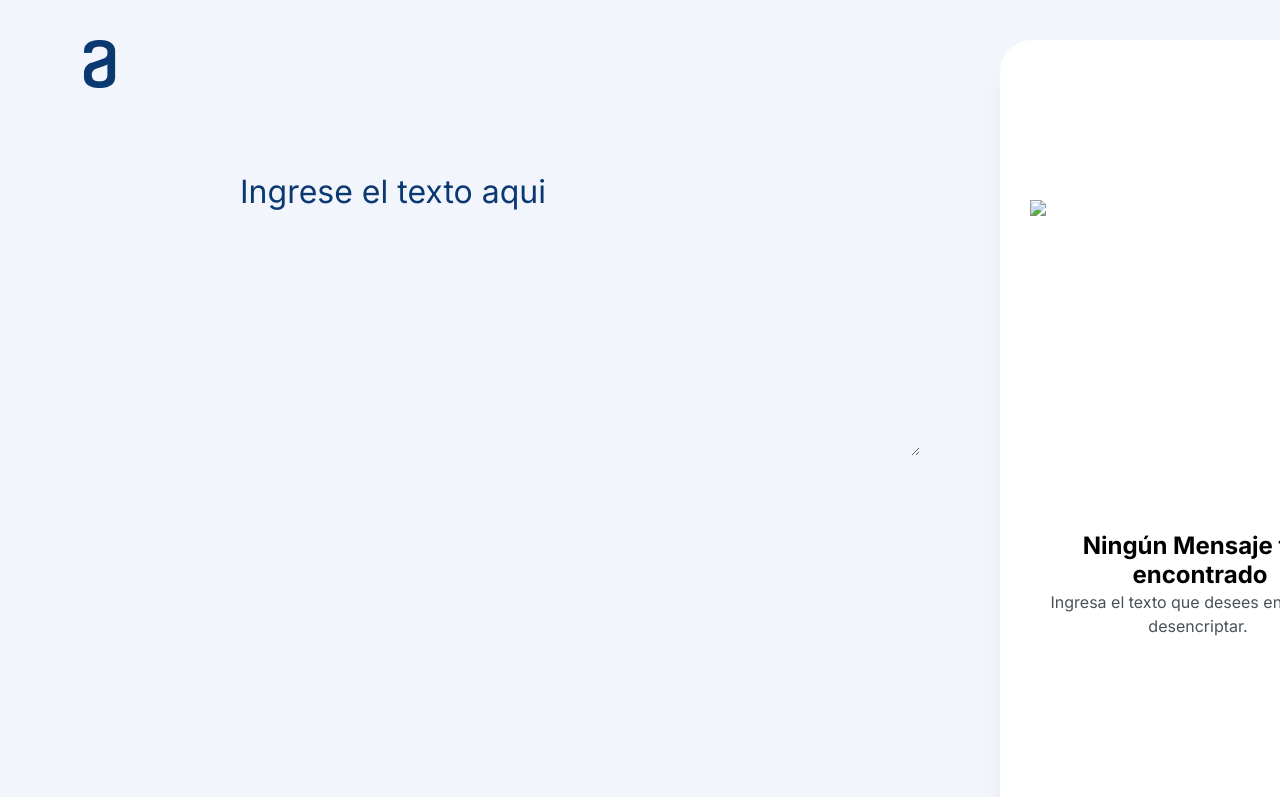
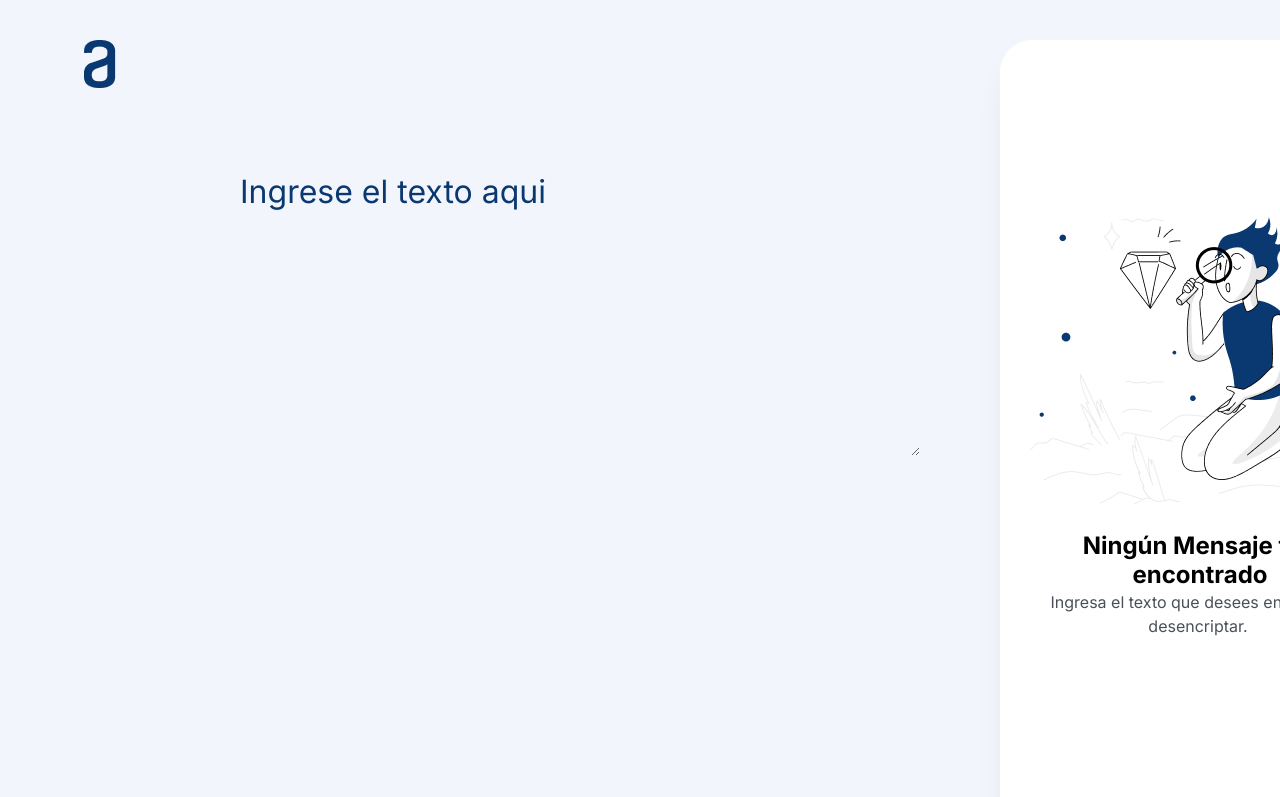
Before and after one commit to Diana2x/Challenge-Oracle-One, a plain HTML site: page index.html in a window 1280 px wide. Shown: the top 797 px of the page. Drawn offline with Linux system fonts and the light colour scheme; the site is published under a folder, as on GitHub Pages, so addresses that start at the root find nothing.

Commit message:
Modified png route

```diff
--- a/index.html
+++ b/index.html
@@ -8,7 +8,7 @@
       src="https://kit.fontawesome.com/1d77212d15.js"
       crossorigin="anonymous"
     ></script>
-    <link rel="icon" href="/assets/tab-icon.png" />
+    <link rel="icon" href="./assets/tab-icon.png" />
     <link rel="stylesheet" href="style.css" />
     <script src="script.js" defer></script>
     <title>Encriptador/Desencriptador texto</title>
@@ -39,7 +39,7 @@
     </div>
 
     <!--___________________________________________-->
-    <img class="doll" src="/assets/diamond-doll.png" />
+    <img class="doll" src="./assets/diamond-doll.png" />
     <div class="message-area">
       <p class="focus-text">Ningún Mensaje fue encontrado</p>
       <p class="normal-text">
```
Also changed, not shown: 1 other file.
